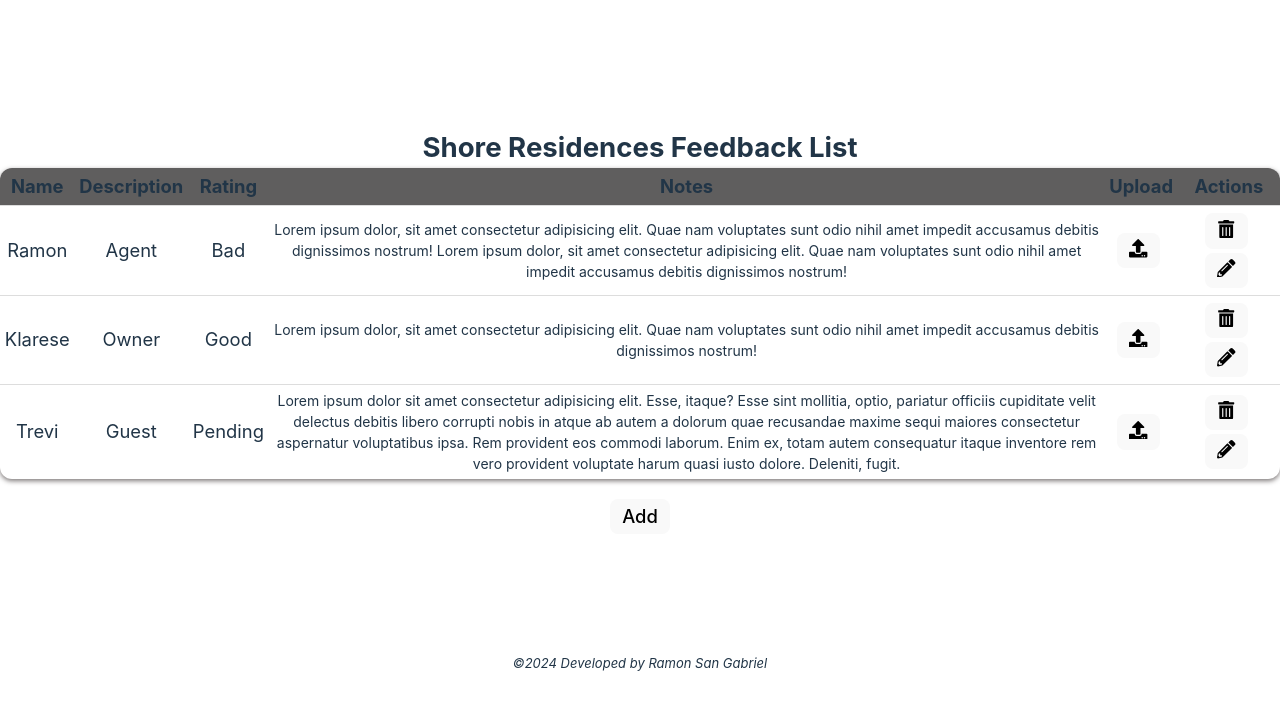
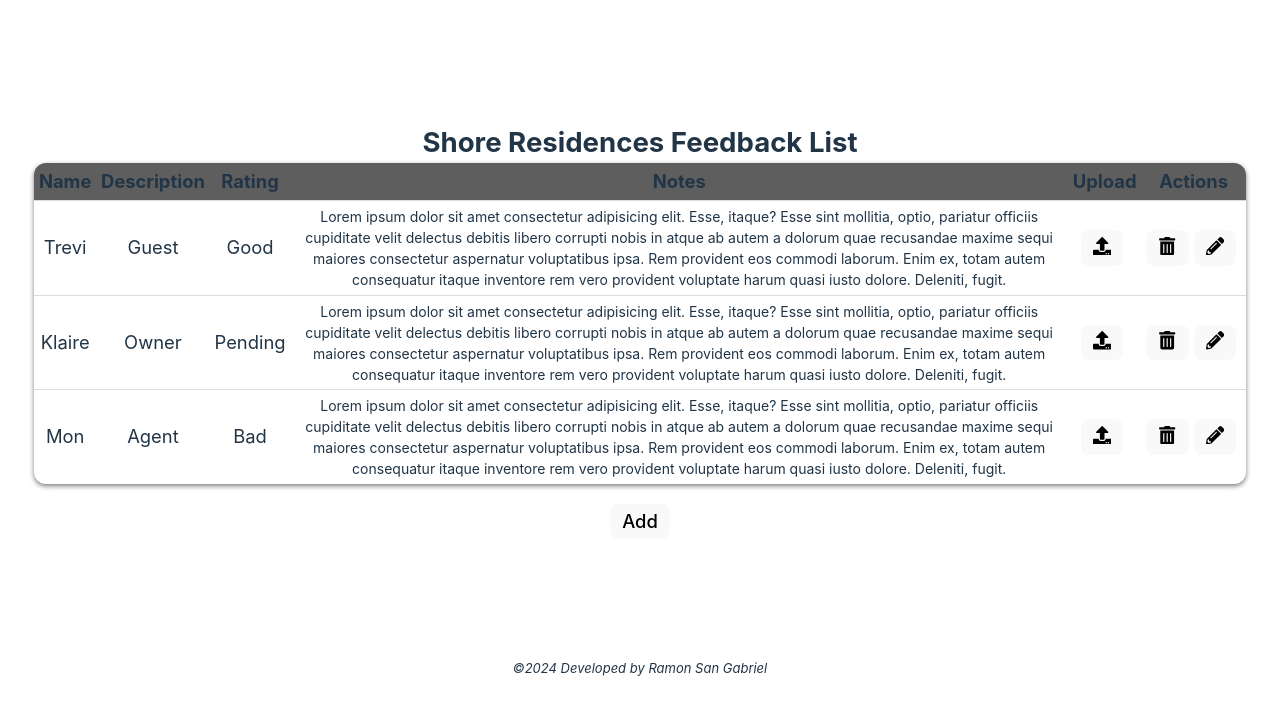
Before and after one commit to RamonSanGabriel/edit-table, a React (Vite) app: page / in a window 1280 px wide. Shown: the top 714 px of the page. Built offline with nearby package versions, Linux system fonts and the light colour scheme.

Commit message:
notes width

```diff
--- a/src/App.jsx
+++ b/src/App.jsx
@@ -12,27 +12,27 @@ function App() {
   const [notesModalOpen, setNotesModalOpen] = useState(false);
   const [data, setData] = useState([
     {
-      name: 'Ramon',
-      description: 'Agent',
-      rating: 'Bad',
+      name: 'Trevi',
+      description: 'Guest',
+      rating: 'Good',
       notes:
-        'Lorem ipsum dolor, sit amet consectetur adipisicing elit. Quae nam voluptates sunt odio nihil amet impedit accusamus debitis dignissimos nostrum! Lorem ipsum dolor, sit amet consectetur adipisicing elit. Quae nam voluptates sunt odio nihil amet impedit accusamus debitis dignissimos nostrum!',
+        'Lorem ipsum dolor sit amet consectetur adipisicing elit. Esse, itaque? Esse sint mollitia, optio, pariatur officiis cupiditate velit delectus debitis libero corrupti nobis in atque ab autem a dolorum quae recusandae maxime sequi maiores consectetur aspernatur voluptatibus ipsa. Rem provident eos commodi laborum. Enim ex, totam autem consequatur itaque inventore rem vero provident voluptate harum quasi iusto dolore. Deleniti, fugit.',
       upload: '',
       actions: '',
     },
     {
-      name: 'Klarese',
+      name: 'Klaire',
       description: 'Owner',
-      rating: 'Good',
+      rating: 'Pending',
       notes:
-        'Lorem ipsum dolor, sit amet consectetur adipisicing elit. Quae nam voluptates sunt odio nihil amet impedit accusamus debitis dignissimos nostrum!',
+        'Lorem ipsum dolor sit amet consectetur adipisicing elit. Esse, itaque? Esse sint mollitia, optio, pariatur officiis cupiditate velit delectus debitis libero corrupti nobis in atque ab autem a dolorum quae recusandae maxime sequi maiores consectetur aspernatur voluptatibus ipsa. Rem provident eos commodi laborum. Enim ex, totam autem consequatur itaque inventore rem vero provident voluptate harum quasi iusto dolore. Deleniti, fugit.',
       upload: '',
       actions: '',
     },
     {
-      name: 'Trevi',
-      description: 'Guest',
-      rating: 'Pending',
+      name: 'Mon',
+      description: 'Agent',
+      rating: 'Bad',
       notes:
         'Lorem ipsum dolor sit amet consectetur adipisicing elit. Esse, itaque? Esse sint mollitia, optio, pariatur officiis cupiditate velit delectus debitis libero corrupti nobis in atque ab autem a dolorum quae recusandae maxime sequi maiores consectetur aspernatur voluptatibus ipsa. Rem provident eos commodi laborum. Enim ex, totam autem consequatur itaque inventore rem vero provident voluptate harum quasi iusto dolore. Deleniti, fugit.',
       upload: '',
@@ -45,12 +45,12 @@ function App() {
     setData(data.filter((_, indexDel) => indexDel !== index));
     toast.success(
       <>
-        <b>{deletedItem.name} </b> &nbsp; was successfully deleted
+        <b>{deletedItem.name}</b> &nbsp; was successfully deleted
       </>,
       {
         style: {
           border: '1px solid hsl(0, 100%, 47%)',
-          padding: '16px',
+          padding: '1rem',
           color: 'hsl(0, 100%, 47%)',
         },
         iconTheme: {
--- a/src/components/Table/Table.module.css
+++ b/src/components/Table/Table.module.css
@@ -70,7 +70,7 @@ th {
   @media (width > 767px) {
     display: table-cell;
     font-size: 0.875rem;
-    max-width: 900px;
+    max-width: 768px;
   }
 }
 .tbNotesIcon {
```
